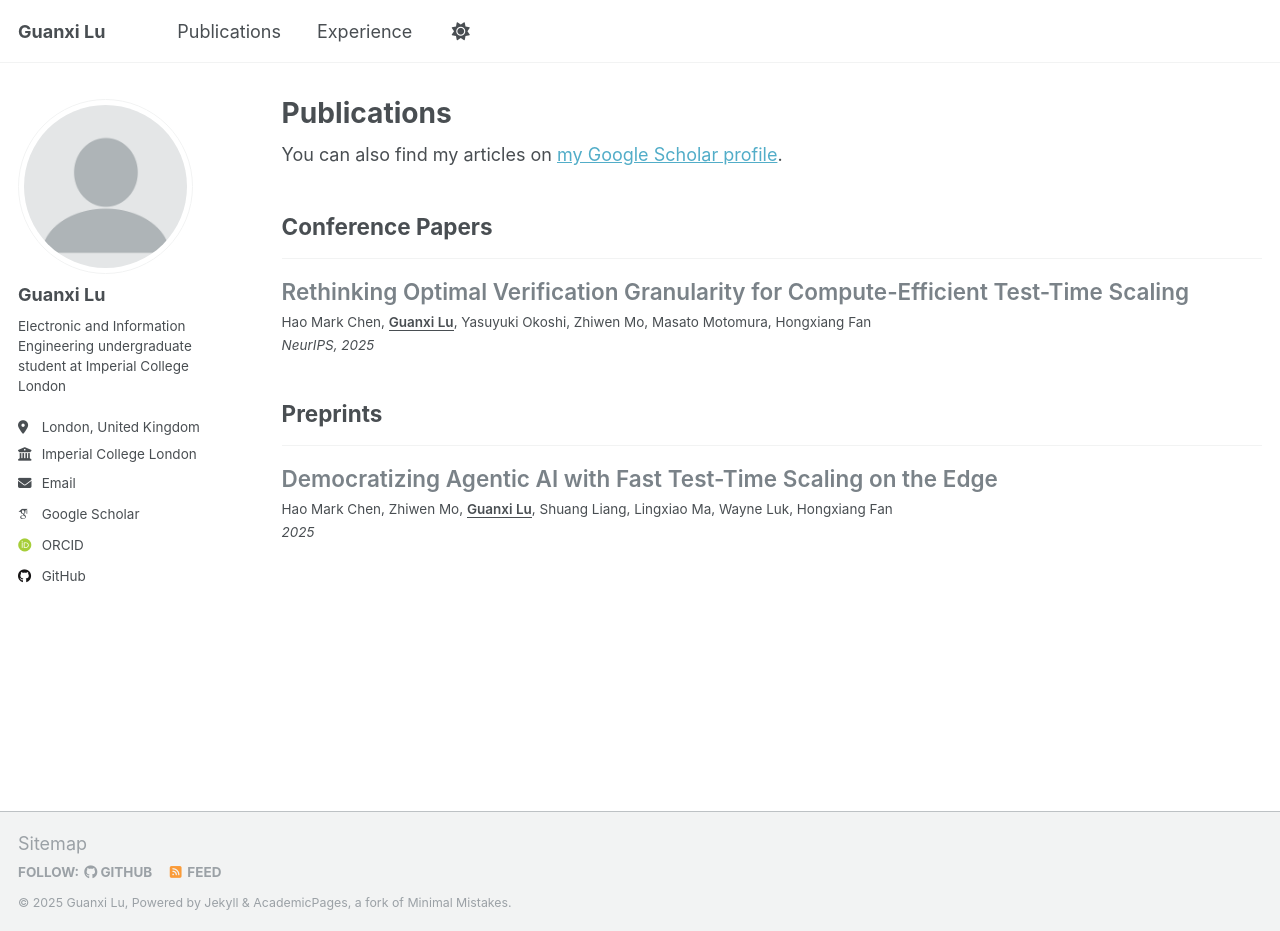
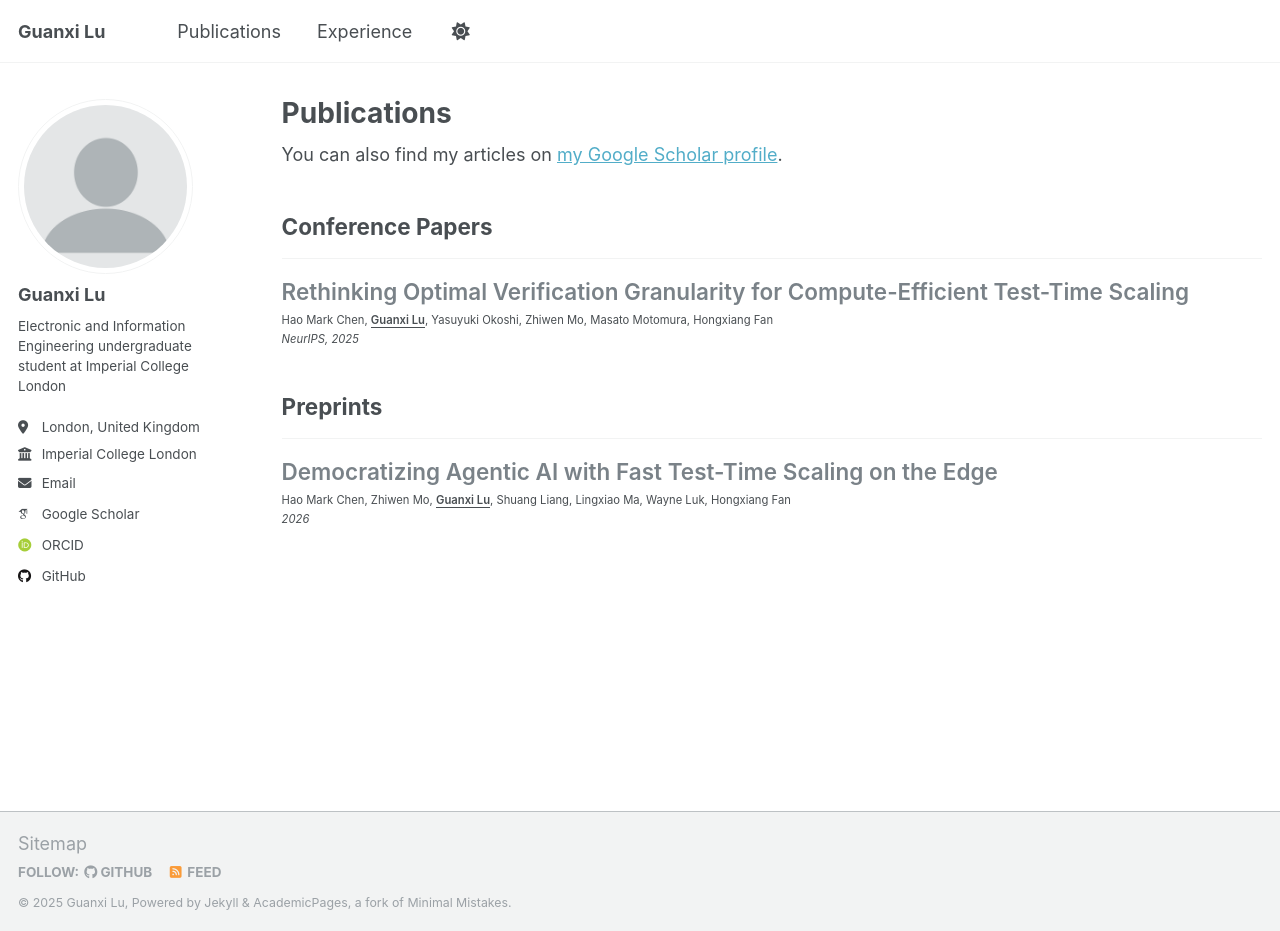
Before and after one commit to lgxi24/lgxi24.github.io, a Jekyll site: the page built from _pages/publications.html, in a window 1280 px wide and 931 px high. Built offline with Jekyll 4.4.1, drawn with Linux system fonts in a browser that asks for light colours; some web fonts are replaced; a script that is not in the unit is left out.

Commit message:
update preview effect

```diff
--- a/_sass/layout/_archive.scss
+++ b/_sass/layout/_archive.scss
@@ -62,7 +62,7 @@
 .archive__item-authors {
   margin-top: 0;
   margin-bottom: 0.2em;
-  font-size: $type-size-6;
+  font-size: $type-size-8;
   color: var(--global-text-color);
   line-height: 1.4;
 
@@ -76,7 +76,7 @@
 .archive__item-venue-date {
   margin-top: 0;
   margin-bottom: 0.5em;
-  font-size: $type-size-6;
+  font-size: $type-size-8;
   color: var(--global-text-color);
   font-style: italic;
 }
```
Also changed, not shown: _publications/2025-08-tts-sys.md (+1 -1 lines).
